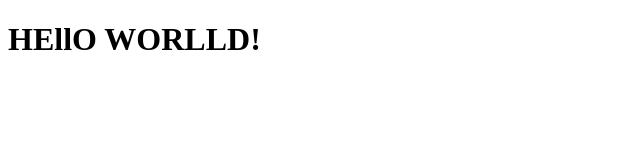
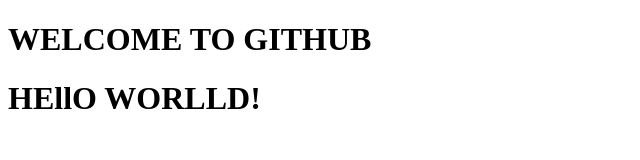
Before and after one commit to rohit-4321/hello-, a plain HTML site: page index.html in a window 1280 px wide. Shown: the whole page, without its empty margins (0-640 px from the left). Drawn offline with Linux system fonts and the light colour scheme.

Commit message:
ADD HEADING

```diff
--- a/index.html
+++ b/index.html
@@ -6,6 +6,7 @@
     <title>HEllo</title>
 </head>
 <body>
+    <h1>WELCOME TO GITHUB</h1>
     <h1>HEllO WORLLD!</h1>
 </body>
 </html>
```
